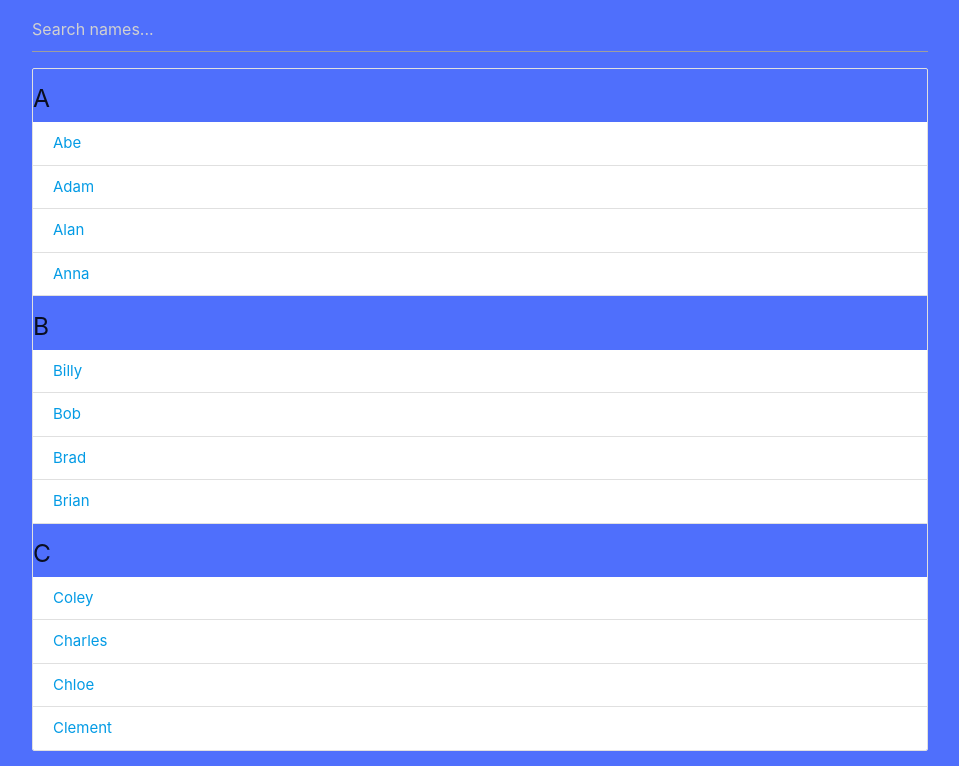
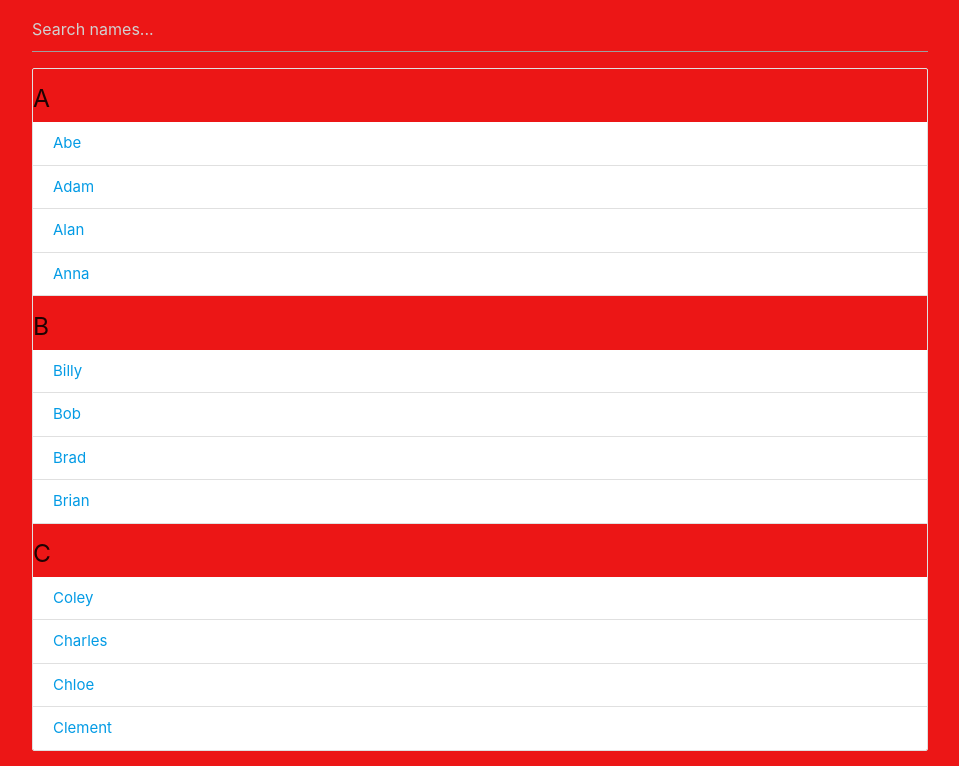
Before and after one commit to TBFullStack/filterable-list, a plain HTML site: page index.html in a window 1280 px wide. Shown: the part 130-896 px from the top of the page, without its empty margins (160-1119 px from the left). Drawn offline with nearby package versions, Linux system fonts and the light colour scheme.

Commit message:
change background to red, test

```diff
--- a/style.css
+++ b/style.css
@@ -1,3 +1,3 @@
 body {
-  background: rgb(79, 111, 252);
+  background: rgb(236, 22, 22);
 }
```
